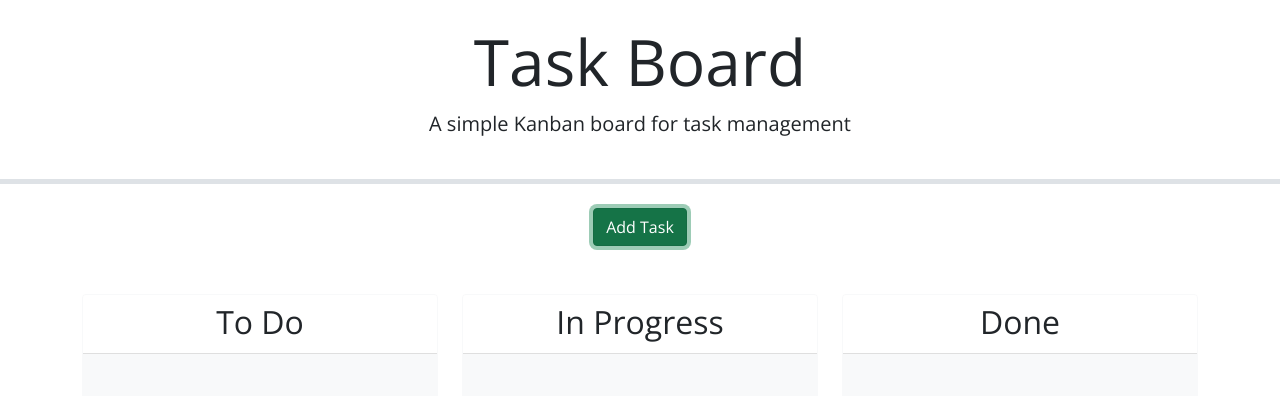
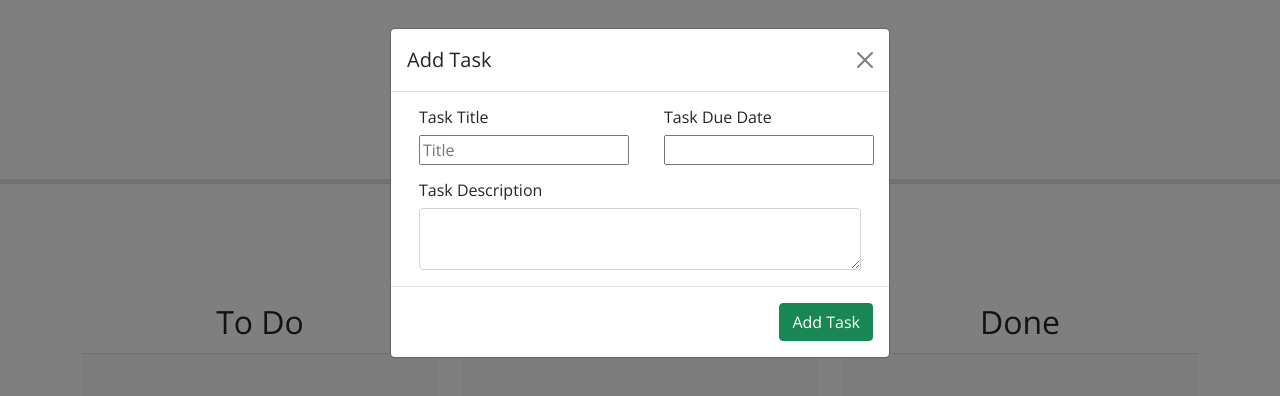
Before and after one commit to ahavens1995/Havens-Task-Board, a plain HTML site: page index.html in a window 1280 px wide. Both pictures are taken after a click on the button "Add Task". Drawn offline with nearby package versions, Linux system fonts and the light colour scheme.

Commit message:
Added CSS Modal
CSS Modal added but no backdoor functionality

```diff
--- a/assets/css/style.css
+++ b/assets/css/style.css
@@ -14,3 +14,7 @@ body {
 .task-card:hover {
   cursor: grab;
 }
+
+.display-inline{
+  display: inline;
+}
--- a/assets/js/script.js
+++ b/assets/js/script.js
@@ -36,3 +36,7 @@ function handleDrop(event, ui) {
 $(document).ready(function () {
 
 });
+
+$( function() {
+    $( "#datepicker" ).datepicker();
+  } );
--- a/index.html
+++ b/index.html
@@ -22,9 +22,70 @@
   </header>
   <div class="container">
     <div class="text-center mb-5">
-      <button class="btn btn-success" data-bs-toggle="modal" data-bs-target="#formModal">Add Task</button>
+      <button class="btn btn-success" data-bs-toggle="modal" data-bs-target="#exampleModal">Add Task</button>
     </div>
+
+
     <!-- Todo: Create a modal with a form to add tasks -->
+    <div class="modal fade" id="exampleModal" tabindex="-1" aria-labelledby="exampleModalLabel" aria-hidden="true">
+      <div class="modal-dialog">
+        <div class="modal-content">
+          <!--Modal Starts-->
+          <div class="modal-header">
+            <h5 class="modal-title" id="exampleModalLabel">Add Task</h5>
+            <button type="button" class="btn-close" data-bs-dismiss="modal" aria-label="Close"></button>
+          </div>
+
+          <!--Modal form where user will input Title, Date, and Task Description-->
+          <div class="modal-body">
+            <div class="container-fluid">
+
+              <!--Input Header-->
+              <div class="row gx-5">
+                <!--Task Title Header-->
+                <div class="col-md-6">
+                  <h6>Task Title</h6>
+                </div>
+                <!--Task Due Date Header-->
+                <div class="col-md-6">
+                  <h6>Task Due Date</h6>
+                </div>
+              </div>
+
+              <!--Input Boxes-->
+              <div class="row gx-5">
+                <!--Task Title Input-->
+                <div class="col-md-6">
+                  <input type="text" class="task-title" placeholder="Title" aria-label="Title..." aria-describedby="basic-addon1">
+                </div>
+                <!--Task Due Date Input-->
+                <div class="col-md-6">
+                  <input type="text" id="datepicker">
+                </div>
+              </div>
+
+              <!--Task Description Header, padding top added for spacing purposes-->
+              <div class="row gx-5 pt-3">
+                <div class="col-md-6">
+                  <h6>Task Description</h6>
+                </div>
+              </div>
+              <!-- Task Description Input-->
+              <div class="row gx-5">
+                <div class="col-md-12">
+                  <textarea class="form-control" aria-label="With Textarea"></textarea>
+                </div>
+              </div>
+            </div>
+          </div>
+          <div class="modal-footer">
+            <button type="button" class="btn btn-success" data-bs-dismiss="modal">Add Task</button>
+            <!-- <button type="button" class="btn btn-primary">Save changes</button> -->
+          </div>
+        </div>
+      </div>
+    </div>
+
     <div class="row swim-lanes text-center justify-content-between">
       <div class="col-12 col-lg-4 d-flex">
         <div id="to-do" class="card border-light mb-3 lane flex-grow-1">
@@ -57,6 +118,8 @@
           </div>
       </div>
     </div>
+
+
   </div>
 
   <script src="https://cdn.jsdelivr.net/npm/bootstrap@5.1.3/dist/js/bootstrap.bundle.min.js"
```
